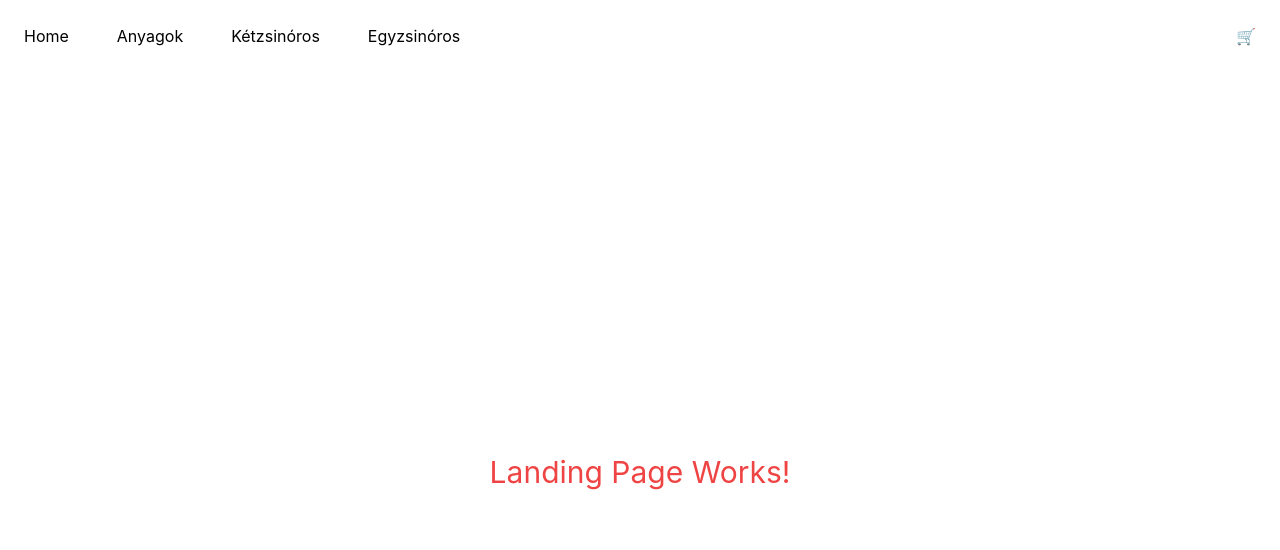
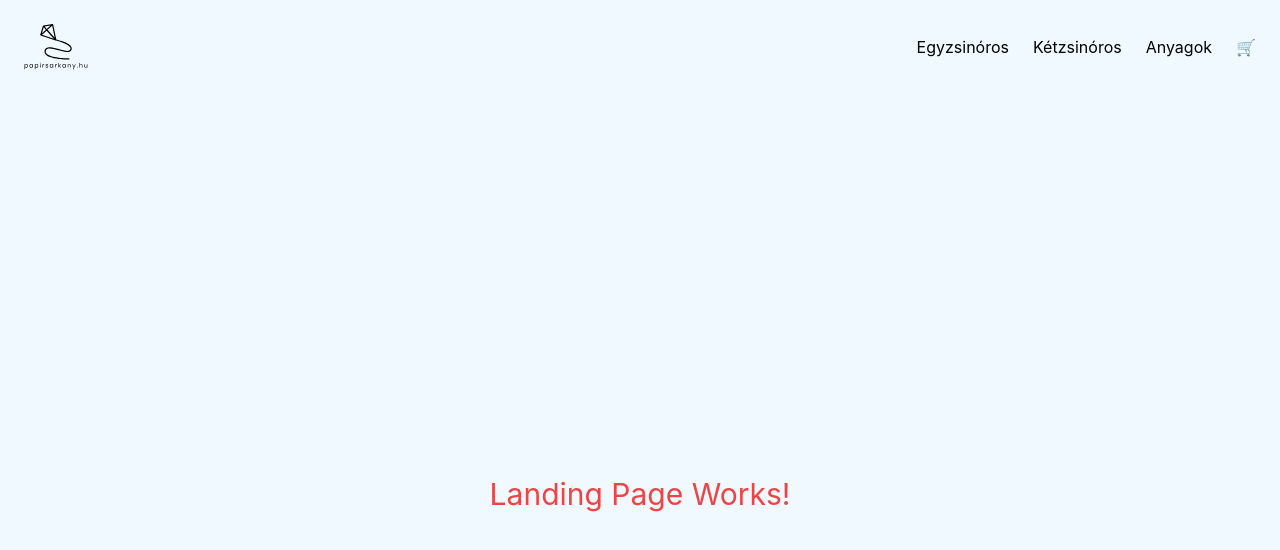
Before and after one commit to c-h-o-n/papirsarkany-legacy, a React (Create React App) app: page / in a window 1280 px wide. Shown: the top 550 px of the page. Built offline with nearby package versions, Linux system fonts and the light colour scheme.

Commit message:
add navigation

```diff
--- a/src/Layout.tsx
+++ b/src/Layout.tsx
@@ -5,7 +5,7 @@ export default function Layout() {
   return (
     <>
       <NavBar />
-      <div className="text-center flex justify-center h-screen items-center">
+      <div className="text-center flex justify-center h-screen items-center bg-sky-50">
         <Outlet />
       </div>
     </>
--- a/src/components/NavBar.tsx
+++ b/src/components/NavBar.tsx
@@ -1,21 +1,79 @@
+import { useEffect, useRef, useState } from 'react';
 import { NavLink } from 'react-router-dom';
 
+// assets
+// TODO add basket svg
+import hamburgerMenu from '../hamburger-menu.svg';
+import logo from '../logo.svg';
+
 export default function NavBar() {
+  const sideBarRef = useRef() as React.MutableRefObject<HTMLInputElement>;
+
+  const [isOpen, setIsOpen] = useState(false);
+  const toggleSideBar = () => {
+    setIsOpen(!isOpen);
+  };
+
+  useEffect(() => {
+    function handleClickOutside(event: any) {
+      console.log(sideBarRef);
+      console.log(event);
+      if (sideBarRef.current && !sideBarRef.current.contains(event.target)) {
+        setIsOpen(false);
+      }
+    }
+
+    document.addEventListener('mousedown', handleClickOutside);
+    return () => {
+      document.removeEventListener('mousedown', handleClickOutside);
+    };
+  }, [sideBarRef]);
+
   return (
-    <nav className="relative container mx-auto p-6">
-      <div className="hidden md:flex items-center justify-between">
-        <div className="flex space-x-12">
-          <NavLink to="/">Home</NavLink>
-          <NavLink to="/anyagok">Anyagok</NavLink>
-          <NavLink to="/ketzsinoros">Kétzsinóros</NavLink>
-          <NavLink to="/egyzsinoros">Egyzsinóros</NavLink>
+    <nav>
+      <div className="hidden md:block">
+        <div className="flex justify-between  p-6 bg-sky-50">
+          <div className="flex justify-center">
+            <NavLink to="/" className={'w-16'}>
+              <img src={logo} alt="logo" />
+            </NavLink>
+          </div>
+          <div className="flex items-center space-x-6">
+            <NavLink to="/egyzsinoros">Egyzsinóros</NavLink>
+            <NavLink to="/ketzsinoros">Kétzsinóros</NavLink>
+            <NavLink to="/anyagok">Anyagok</NavLink>
+            <NavLink to="/kosar">🛒</NavLink>
+          </div>
         </div>
+      </div>
 
-        <NavLink to="/kosar">🛒</NavLink>
+      <div className="block md:hidden">
+        {isOpen ? (
+          <div className="fixed flex flex-col bg-sky-300 w-52 h-screen justify-between p-6" ref={sideBarRef}>
+            <div className="flex justify-center">
+              <NavLink to="/" className={'w-16'}>
+                <img src={logo} alt="logo" onClick={toggleSideBar} />
+              </NavLink>
+            </div>
+            <div className="flex flex-col justify-between space-y-6 items-center">
+              <NavLink to="/egyzsinoros">Egyzsinóros</NavLink>
+              <NavLink to="/ketzsinoros" onClick={toggleSideBar}>
+                Kétzsinóros
+              </NavLink>
+              <NavLink to="/anyagok" onClick={toggleSideBar}>
+                Anyagok
+              </NavLink>
+              <NavLink to="/kosar" onClick={toggleSideBar}>
+                🛒
+              </NavLink>
+            </div>
+          </div>
+        ) : (
+          <button id="menu-btn" className="absolute bottom-2 left-5" onClick={toggleSideBar}>
+            <img src={hamburgerMenu} alt="hamburger menu" />
+          </button>
+        )}
       </div>
-      <button id="menu-btn" className="block md:hidden">
-        Hamburger button works!
-      </button>
     </nav>
   );
 }
--- a/tailwind.config.js
+++ b/tailwind.config.js
@@ -1,4 +1,6 @@
 /** @type {import('tailwindcss').Config} */
+
+// TODO Customize sky colors
 module.exports = {
   content: ['./src/**/*.{js,jsx,ts,tsx}'],
   theme: {
```
Also changed, not shown: src/hamburger-menu.svg (added), src/logo.svg (added).
